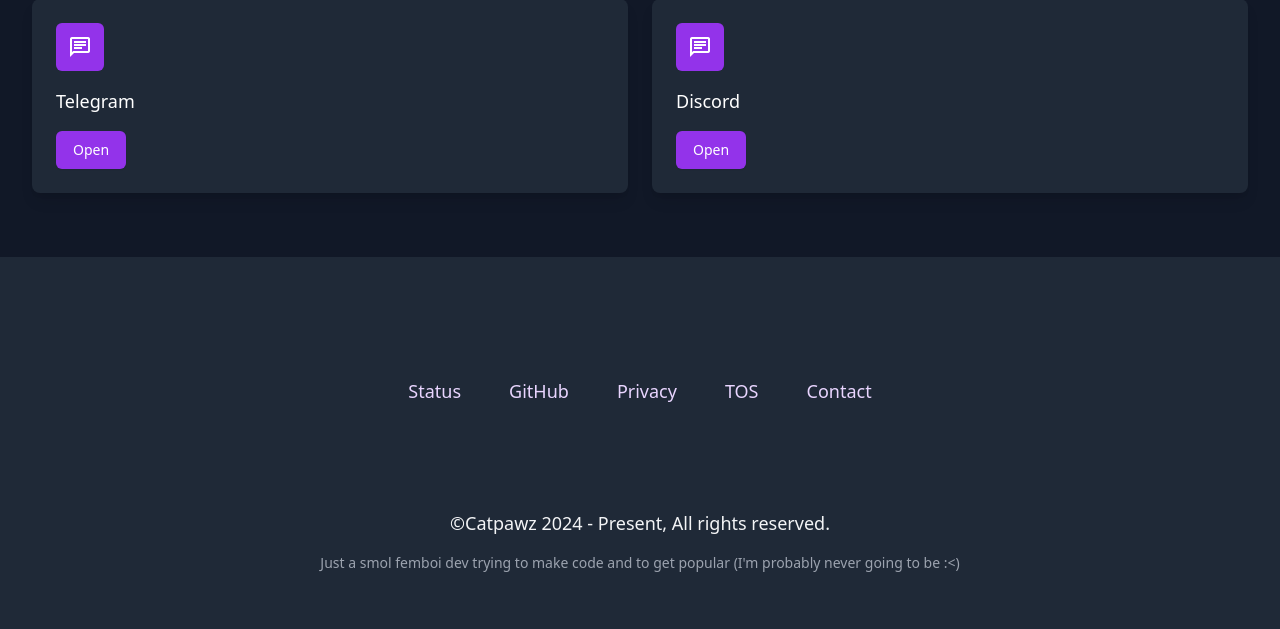
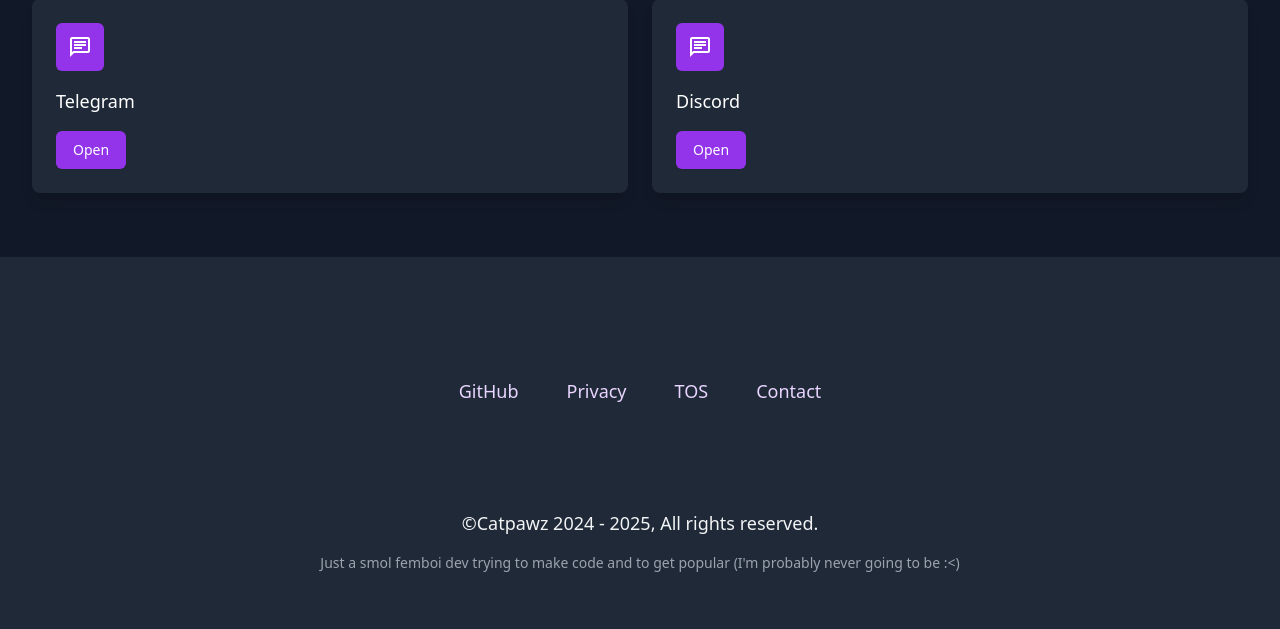
Before and after one commit to catpawzz/Landing-Page, a PHP site: the page made by index.php in a window 1280 px wide. Shown: the part 1891-2520 px from the top of the page. Run offline with PHP 8.4, Linux system fonts and the light colour scheme; some web fonts are replaced.

Commit message:
Update footer, links, and information for accuracy and clarity

```diff
--- a/inc/footer.php
+++ b/inc/footer.php
@@ -2,13 +2,12 @@
         <div class="mx-auto max-w-7xl px-4 sm:px-6 lg:px-8">
             <div class="max-w-3xl mx-auto">
                     <ul class="text-lg flex items-center justify-center flex-col gap-7 md:flex-row md:gap-12 transition-all duration-500 py-16 mb-10">
-                        <li><a href="https://status.catpawz.net" class="text-purple-200 hover:text-purple-300">Status</a></li>
-                        <li><a href="https://github.com/french-femboi/Landing-Page" class=" text-purple-200 hover:text-purple-300">GitHub</a></li>
+                        <li><a href="https://github.com/catpawzz/Landing-Page" class=" text-purple-200 hover:text-purple-300">GitHub</a></li>
                         <li><a href="https://legal.catpawz.net/privacy" class=" text-purple-200 hover:text-purple-300">Privacy</a></li>
                         <li><a href="https://legal.catpawz.net/tos" class=" text-purple-200 hover:text-purple-300">TOS</a></li>
                         <li><a href="/contact" class=" text-purple-200 hover:text-purple-300">Contact</a></li>
                     </ul>
-                    <span class="text-lg text-gray-100 text-center block">©<a href="https://catpawz.net/">Catpawz</a> 2024 - Present, All rights reserved.</span>
+                    <span class="text-lg text-gray-100 text-center block">©<a href="https://catpawz.net/">Catpawz</a> 2024 - <?php echo date("Y"); ?>, All rights reserved.</span>
                     <p class="text-sm text-gray-400 text-center mt-4">Just a smol femboi dev trying to make code and to get popular (I'm probably never going to be :<)</p>
             </div>
         </div>
--- a/index.php
+++ b/index.php
@@ -143,7 +143,7 @@
             </span>
           </div>
           <h3 class="mt-4 text-lg font-medium text-white">Telegram</h3>
-          <a href="https://t.me/french_femboi" class="mt-4 inline-flex items-center px-4 py-2 border border-transparent text-sm font-medium rounded-md shadow-sm text-white bg-purple-600 hover:bg-purple-700 focus:outline-none focus:ring-2 focus:ring-offset-2 focus:ring-purple-500">
+          <a href="https://t.me/catpawzzz" class="mt-4 inline-flex items-center px-4 py-2 border border-transparent text-sm font-medium rounded-md shadow-sm text-white bg-purple-600 hover:bg-purple-700 focus:outline-none focus:ring-2 focus:ring-offset-2 focus:ring-purple-500">
             Open
           </a>
         </div>
--- a/information.php
+++ b/information.php
@@ -86,7 +86,7 @@
       </div>
       <div class="bg-gray-800 rounded-lg shadow-lg p-6">
         <h3 class="text-xl font-bold text-white mb-2">Relationship status</h3>
-        <p class="text-gray-400">I'm lonely again :< (and apparently I'm destined to be)</p>
+        <p class="text-gray-400">Nyaaaaaaaa~</p>
       </div>
       <div class="bg-gray-800 rounded-lg shadow-lg p-6">
         <h3 class="text-xl font-bold text-white mb-2">What people actually call me</h3>
--- a/links.php
+++ b/links.php
@@ -55,7 +55,7 @@
 
         <div class="grid grid-cols-1 md:grid-cols-2 lg:grid-cols-3 gap-6 mb-5">
             <div class="card bg-gray-800 p-6 rounded-lg shadow-md">
-                <h2 class="text-2xl font-bold text-white">Fembois (mastodon)</h2>
+                <h2 class="text-2xl font-bold text-white">Catspace (mastodon)</h2>
                 <a href="https://cat-space.net/@catpawzz" target="_blank" class="mt-4 inline-flex items-center gap-x-2 bg-purple-900 text-purple-300 px-4 py-2 rounded-md shadow-sm hover:bg-purple-800 focus-visible:outline focus-visible:outline-2 focus-visible:outline-offset-2 focus-visible:outline-purple-400">Open</a>
             </div>
             <div class="card bg-gray-800 p-6 rounded-lg shadow-md">
```
